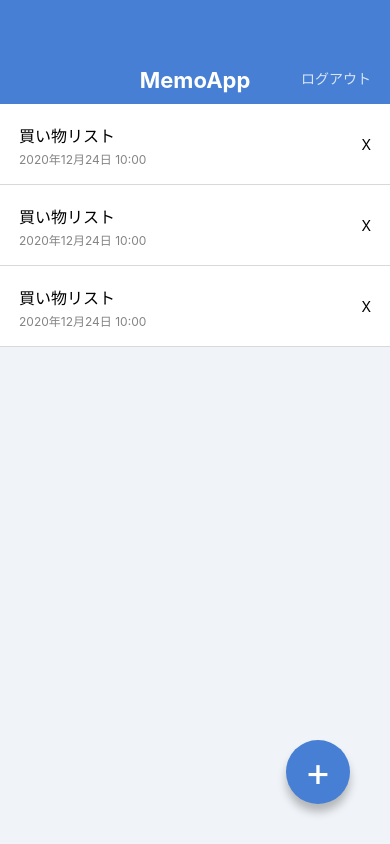
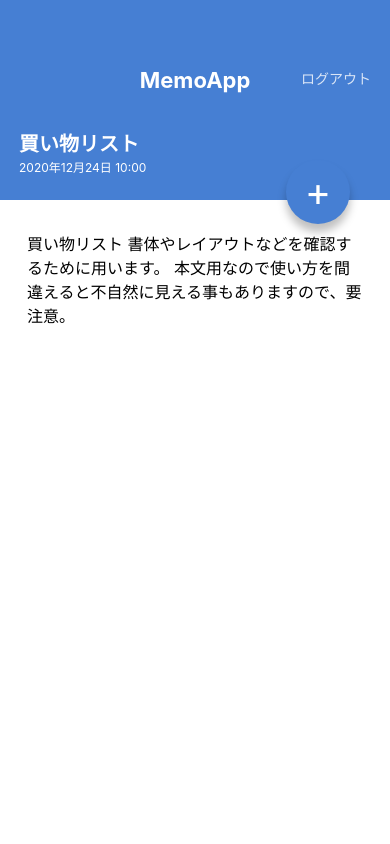
Before and after one commit to hachiryu8/memoApp-react, a React Native app: screen / in a window 390 px wide. Built offline with nearby package versions, Linux system fonts and the light colour scheme.

Commit message:
Create MemoDetailScreen

```diff
--- a/App.jsx
+++ b/App.jsx
@@ -1,23 +1,8 @@
 /* eslint-disable react/react-in-jsx-scope */
-import { StyleSheet, View } from "react-native";
 
-import AppBar from "./src/components/AppBar";
-import MemoList from "./src/components/MemoList";
-import CircleButton from "./src/components/CircleButton";
+import MemoListScreen from "./src/screens/MemoListScreen";
+import MemoListDetailScreen from "./src/screens/MemoDetailScreen";
 
 export default function App() {
-  return (
-    <View style={styles.container}>
-      <AppBar />
-      <MemoList />
-      <CircleButton>+</CircleButton>
-    </View>
-  );
+  return <MemoListDetailScreen />;
 }
-
-const styles = StyleSheet.create({
-  container: {
-    flex: 1,
-    backgroundColor: "#f0f4f8",
-  },
-});
--- a/src/components/CircleButton.jsx
+++ b/src/components/CircleButton.jsx
@@ -1,11 +1,11 @@
 import React from "react";
 import { StyleSheet, Text, View } from "react-native";
-import { string } from "prop-types";
+import { string, shape } from "prop-types";
 
 export default function CircleButton(props) {
-  const { children } = props;
+  const { children, style } = props;
   return (
-    <View style={styles.circleButton}>
+    <View style={[styles.circleButton, style]}>
       <Text style={styles.circleButtonLabel}>{children}</Text>
     </View>
   );
@@ -13,6 +13,11 @@
 
 CircleButton.propTypes = {
   children: string.isRequired,
+  style: shape(),
+};
+
+CircleButton.defaultProps = {
+  style: null,
 };
 
 const styles = StyleSheet.create({
--- /dev/null
+++ b/src/screens/MemoDetailScreen.jsx
@@ -0,0 +1,57 @@
+import React from "react";
+import { View, Text, ScrollView, StyleSheet } from "react-native";
+
+import AppBar from "../components/AppBar";
+import CircleButton from "../components/CircleButton";
+
+export default function MemoListDetailScreen() {
+  return (
+    <View style={styles.container}>
+      <AppBar />
+      <View style={styles.memoHeader}>
+        <Text style={styles.memoTitle}>買い物リスト</Text>
+        <Text style={styles.memoDate}>2020年12月24日 10:00</Text>
+      </View>
+      <ScrollView style={styles.memoBody}>
+        <Text style={styles.memoText}>
+          買い物リスト 書体やレイアウトなどを確認するために用います。
+          本文用なので使い方を間違えると不自然に見える事もありますので、要注意。
+        </Text>
+      </ScrollView>
+      <CircleButton style={{ top: 160, bottom: "auto" }}>+</CircleButton>
+    </View>
+  );
+}
+
+const styles = StyleSheet.create({
+  container: {
+    flex: 1,
+    backgroundColor: "#ffffff",
+  },
+  memoHeader: {
+    backgroundColor: "#467FD3",
+    height: 96,
+    justifyContent: "center",
+    paddingVertical: 24,
+    paddingHorizontal: 19,
+  },
+  memoTitle: {
+    color: "#ffffff",
+    fontSize: 20,
+    lineHeight: 32,
+    fontWeight: "bold",
+  },
+  memoDate: {
+    color: "#ffffff",
+    fontSize: 12,
+    lineHeight: 16,
+  },
+  memoBody: {
+    paddingVertical: 32,
+    paddingHorizontal: 27,
+  },
+  memoText: {
+    fontSize: 16,
+    lineHeight: 24,
+  },
+});
--- /dev/null
+++ b/src/screens/MemoListScreen.jsx
@@ -0,0 +1,23 @@
+import React from "react";
+import { StyleSheet, View } from "react-native";
+
+import AppBar from "../components/AppBar";
+import MemoList from "../components/MemoList";
+import CircleButton from "../components/CircleButton";
+
+export default function MemoListScreen() {
+  return (
+    <View style={styles.container}>
+      <AppBar />
+      <MemoList />
+      <CircleButton>+</CircleButton>
+    </View>
+  );
+}
+
+const styles = StyleSheet.create({
+  container: {
+    flex: 1,
+    backgroundColor: "#f0f4f8",
+  },
+});
```
